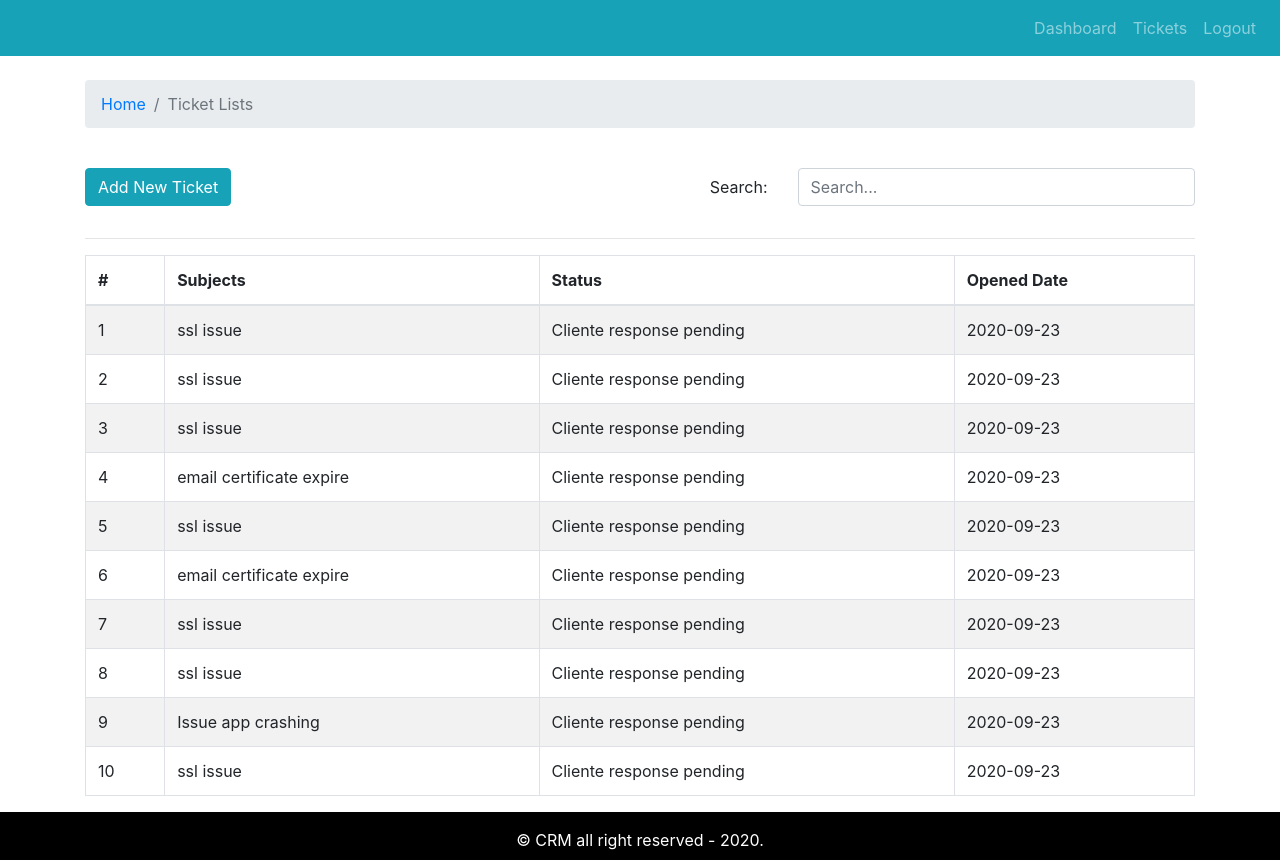
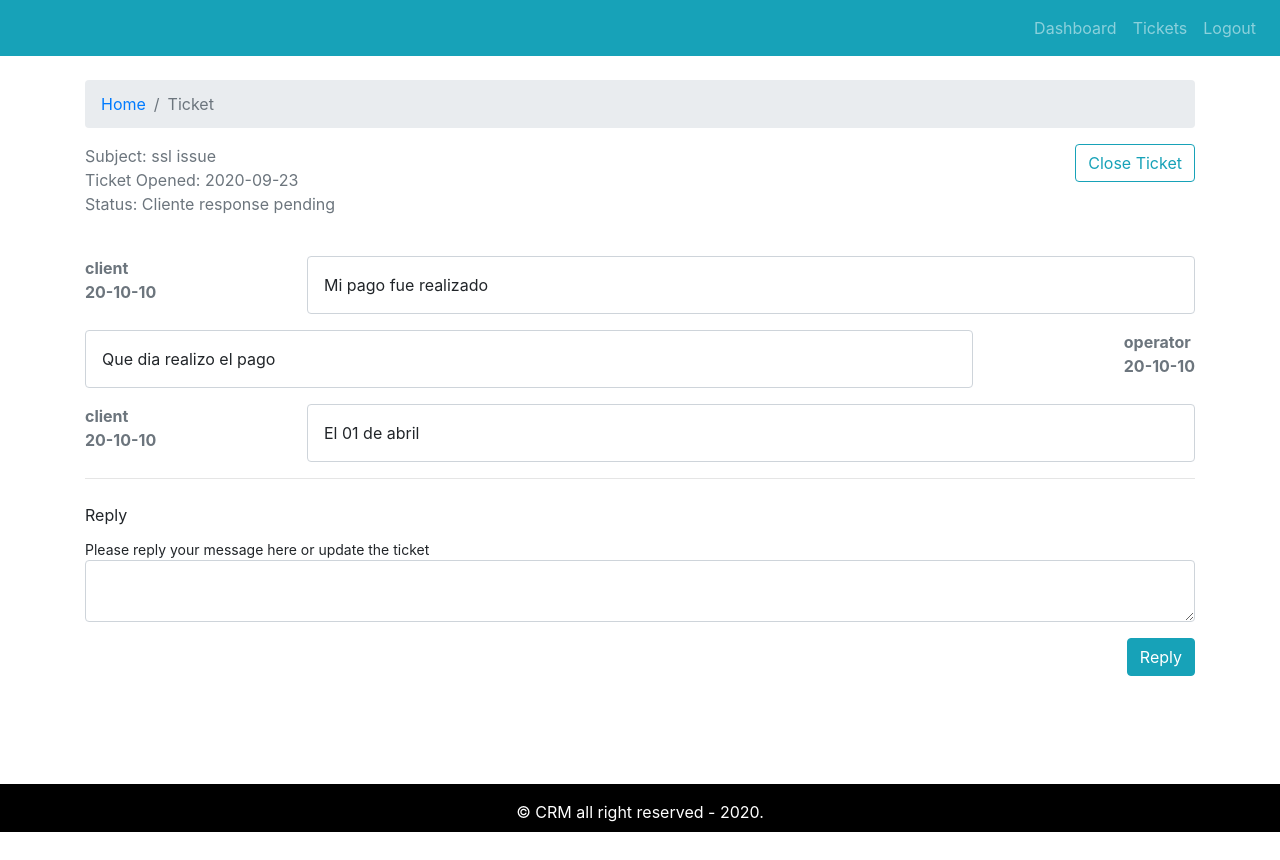
Before and after one commit to fabicon2882/project-cm-ticket, a React (Create React App) app: page / in a window 1280 px wide. After the commit the page ends 832 px from the top, so only its background shows below. Built offline with nearby package versions, Linux system fonts and the light colour scheme.

Commit message:
ticket landing page added Closes #6

```diff
--- a/src/App.js
+++ b/src/App.js
@@ -1,9 +1,10 @@
 import './App.css';
 import { DefaultLayout } from './components/layout/DefaultLayout';
+import { Ticket } from './pages/ticket/Ticket.page';
 //import { Dashboard } from './pages/dashboard/Dashboard.page';
 //import { Entry } from './pages/entry/Entry.page';
 // /import { AddTicket } from './pages/new-ticket/AddTicket.page';
-import { TicketLists } from './pages/ticket-list/TicketLists.page';
+//import { TicketLists } from './pages/ticket-list/TicketLists.page';
 
 
 function App() {
@@ -13,7 +14,8 @@
       <DefaultLayout>
         {/* <Dashboard /> */}
         {/* <AddTicket /> */}
-        <TicketLists />
+        {/* <TicketLists /> */}
+        <Ticket />
       </DefaultLayout>
     </div>
   );
--- a/src/assets/data/dummy-tickets.json
+++ b/src/assets/data/dummy-tickets.json
@@ -3,7 +3,24 @@
         "id": 1,
         "subject": "ssl issue",
         "status": "Cliente response pending",
-        "addedAt": "2020-09-23"
+        "addedAt": "2020-09-23",
+        "history": [
+            {
+                "date": "20-10-10",
+                "message": "Mi pago fue realizado",
+                "messageBy": "client"
+            },
+            {
+                "date": "20-10-10",
+                "message": "Que dia realizo el pago",
+                "messageBy": "operator"
+            },
+            {
+                "date": "20-10-10",
+                "message": "El 01 de abril",
+                "messageBy": "client"
+            }
+        ]
     },
     {
         "id": 2,
--- /dev/null
+++ b/src/components/message-history/MessageHistory.comp.js
@@ -0,0 +1,21 @@
+import React from "react";
+import PropTypes from "prop-types";
+
+import './message-history.style.css'
+
+export const MessageHistory = ({ msg }) => {
+  if (!msg) return null;
+  return msg.map((row, i) => (
+    <div key={i} className="message-history mt-3">
+      <div className="send font-weight-bold text-secondary">
+        <div className="sender">{row.messageBy}</div>
+        <div className="date">{row.date}</div>
+      </div>
+      <div className="message">{row.message}</div>
+    </div>
+  ));
+};
+
+MessageHistory.propTypes = {
+  msg: PropTypes.array.isRequired,
+};
--- /dev/null
+++ b/src/components/message-history/message-history.style.css
@@ -0,0 +1,18 @@
+.message-history{
+    display: flex;
+    flex-direction: row;
+    justify-content: space-between;
+}
+
+.message-history:nth-child(even){
+    display: flex;
+    flex-direction: row-reverse;
+    justify-content: space-between;
+}
+
+.message{
+    padding: 1rem;
+    width: 80%;
+    border: 1px solid #ced4da;
+    border-radius: 0.25rem;
+}
--- /dev/null
+++ b/src/components/update-ticket/UpdateTicket.comp.js
@@ -0,0 +1,24 @@
+import React from "react";
+import { Form, Button } from "react-bootstrap";
+import PropTypes from "prop-types";
+
+export const UpdateTicket = ({ msg, handleOnChange, handleOnSubmit }) => {
+  return (
+    <Form onSubmit={ handleOnSubmit }>
+      <Form.Label>Reply</Form.Label>
+      <Form.Text>Please reply your message here or update the ticket</Form.Text>
+      <Form.Control value={msg} onChange={ handleOnChange } as="textarea" row="5" name="detail" />
+      <div className="text-right mt-3 mb-3">
+        <Button variant="info" type="submit">
+          Reply
+        </Button>
+      </div>
+    </Form>
+  );
+};
+
+UpdateTicket.propTypes = {
+  msg: PropTypes.string.isRequired,
+  handleOnChange: PropTypes.func.isRequired,
+  handleOnSubmit: PropTypes.func.isRequired,
+};
--- /dev/null
+++ b/src/pages/ticket/Ticket.page.js
@@ -0,0 +1,56 @@
+import React, { useEffect, useState } from "react";
+import { Col, Container, Row, Button } from "react-bootstrap";
+import { PageBreadcrumb } from "../../components/breadcrumb/Breadcrumb.comp";
+
+import tickets from '../../assets/data/dummy-tickets.json';
+import { MessageHistory } from "../../components/message-history/MessageHistory.comp";
+import { UpdateTicket } from "../../components/update-ticket/UpdateTicket.comp";
+
+
+const ticket = tickets[0];
+
+export const Ticket = () => {
+
+  const [message, setMessage] = useState('');
+
+  useEffect(() => {}, [message])
+
+  const handleOnChange = (e) => {
+    setMessage(e.target.value)
+  }
+
+  const handleOnSubmit = (e) => {
+    e.prevenDefault();
+  }
+
+  return (
+    <Container>
+      <Row>
+        <Col>
+          <PageBreadcrumb page="Ticket" />
+        </Col>
+      </Row>
+      <Row>
+        <Col className="text-weight-bolder text-secondary">
+          <div className="subject">Subject: { ticket.subject }</div>
+          <div className="date">Ticket Opened: { ticket.addedAt }</div>
+          <div className="status">Status: { ticket.status }</div>
+        </Col>
+        <Col className="text-right">
+          <Button variant="outline-info">Close Ticket</Button>
+        </Col>
+      </Row>
+      <Row className="mt-4">
+          <Col>
+            <MessageHistory msg={ ticket.history }/>
+          </Col>
+      </Row>
+      <hr />
+      <Row className="mt-4">
+        <Col>
+            <UpdateTicket msg={ message } handleOnChange={ handleOnChange } handleOnSubmit={ handleOnSubmit }/>
+        </Col>
+      </Row>
+    </Container>
+  );
+};
```
